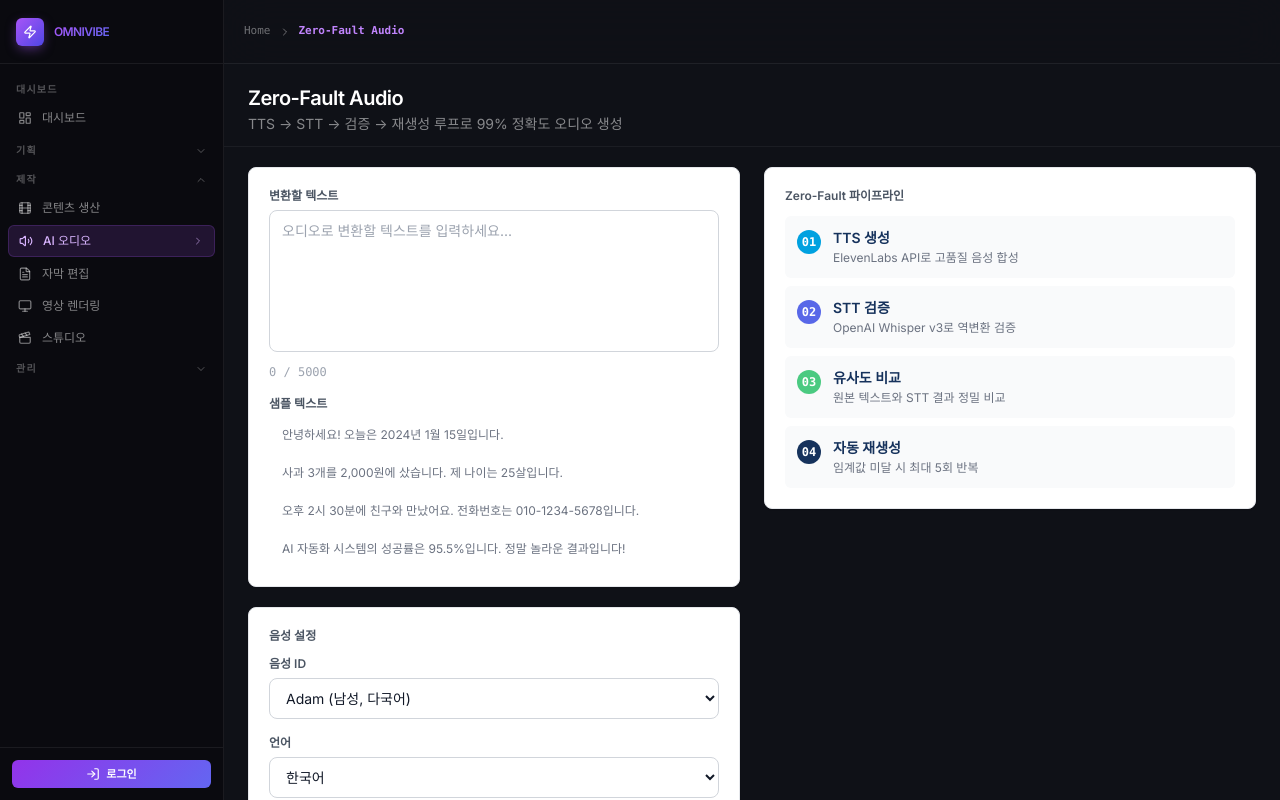
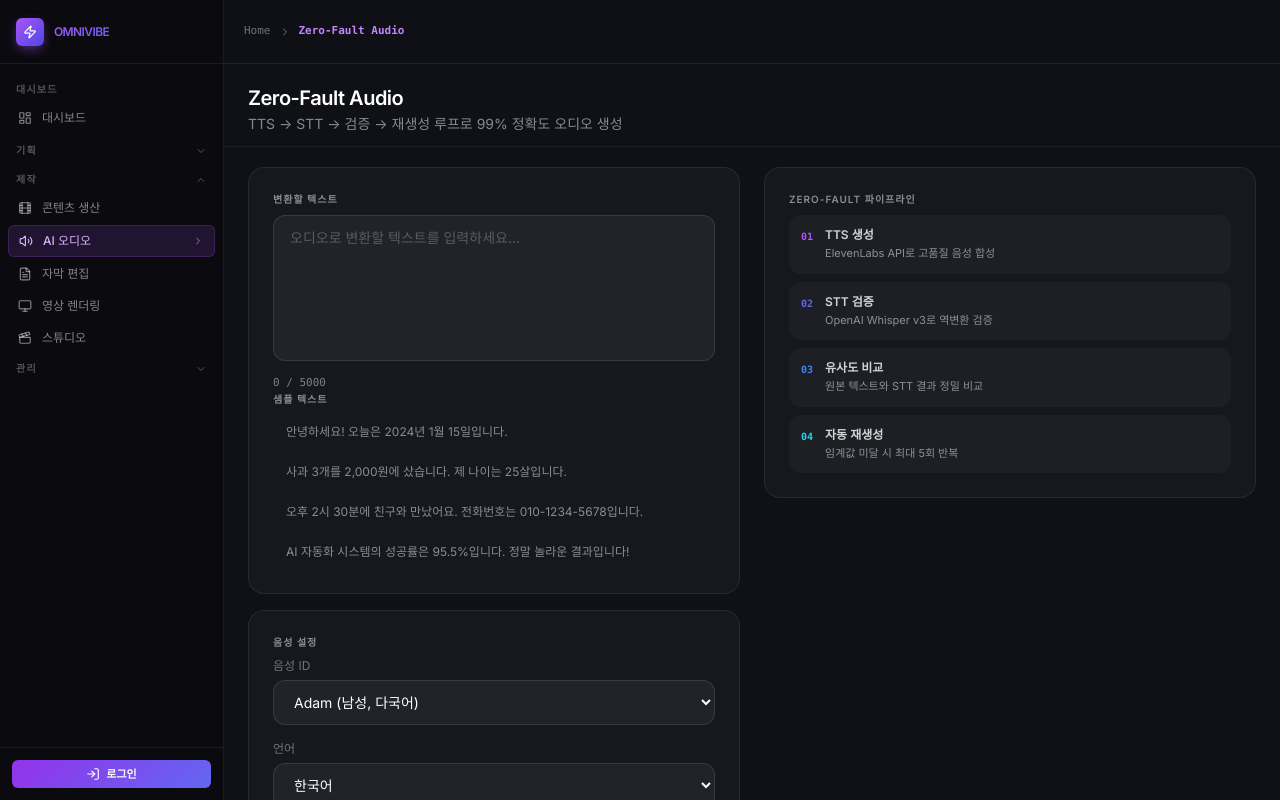
Before and after one commit to myaji35/30_OmniVibePor, a Next.js app in the folder frontend/: page /audio in a window 1280 px wide. Built offline with nearby package versions, Linux system fonts and the light colour scheme.

Commit message:
Revert "refactor: /audio 페이지 SLDS 라이트 테마로 전환"
This reverts commit 0b5c841086f239d990eaa3ea7a8391986a9a8917.

```diff
--- a/frontend/app/audio/page.tsx
+++ b/frontend/app/audio/page.tsx
@@ -1,7 +1,7 @@
 'use client'
 
 import { useState, useRef } from 'react'
-import { Mic2, Wand2, Download, RotateCcw, CheckCircle2, XCircle, Loader2, Play } from 'lucide-react'
+import { Mic2, Wand2, Download, RotateCcw, CheckCircle2, XCircle, Loader2 } from 'lucide-react'
 import AppShell from '@/components/AppShell'
 import AudioProgressTracker from '../components/AudioProgressTracker'
 
@@ -36,6 +36,19 @@ const SAMPLE_TEXTS = [
   'AI 자동화 시스템의 성공률은 95.5%입니다. 정말 놀라운 결과입니다!',
 ]
 
+const CARD = 'rounded-2xl border p-6'
+const CARD_STYLE = { background: 'rgba(255,255,255,0.03)', borderColor: 'rgba(255,255,255,0.08)' }
+
+const INPUT_CLS = 'w-full px-4 py-3 rounded-xl text-sm text-white placeholder-white/25 focus:outline-none transition-all'
+const INPUT_STYLE = {
+  background: 'rgba(255,255,255,0.05)',
+  border: '1px solid rgba(255,255,255,0.1)',
+}
+
+function SectionLabel({ children }: { children: React.ReactNode }) {
+  return <p className="text-[10px] font-black text-white/50 uppercase tracking-widest mb-2">{children}</p>
+}
+
 export default function AudioPage() {
   const [text, setText] = useState('')
   const [voiceId, setVoiceId] = useState('pNInz6obpgDQGcFmaJgB')
@@ -45,10 +58,12 @@ export default function AudioPage() {
   const [loading, setLoading] = useState(false)
   const [taskId, setTaskId] = useState<string | null>(null)
   const [taskStatus, setTaskStatus] = useState<TaskStatus | null>(null)
+  // ISS-062: useRef로 stale closure 회피. setState는 비동기라 setInterval 콜백에서 최신 값을 못 읽음.
   const pollingIntervalRef = useRef<NodeJS.Timeout | null>(null)
 
   const generateAudio = async () => {
     if (!text.trim()) { alert('텍스트를 입력해주세요'); return }
+    // 이전 polling 정리
     if (pollingIntervalRef.current) {
       clearInterval(pollingIntervalRef.current)
       pollingIntervalRef.current = null
@@ -68,13 +83,15 @@ export default function AudioPage() {
   }
 
   const startPolling = (id: string) => {
+    // 즉시 1회 조회 후 interval 시작 (첫 2초 wait 제거)
     checkTaskStatus(id)
-    const interval = setInterval(() => checkTaskStatus(id), 1500)
+    const interval = setInterval(() => checkTaskStatus(id), 1500)  // 2초 → 1.5초로 단축
     pollingIntervalRef.current = interval
   }
 
   const checkTaskStatus = async (id: string) => {
     try {
+      // cache-busting timestamp로 프록시 캐싱 방어
       const res = await fetch(`/api/audio/status/${id}?t=${Date.now()}`, { cache: 'no-store' })
       const data: TaskStatus = await res.json()
       setTaskStatus(data)
@@ -103,27 +120,28 @@ export default function AudioPage() {
       <div className="grid grid-cols-1 lg:grid-cols-2 gap-6">
 
         {/* ── 좌측: 입력 ── */}
-        <div className="space-y-5">
+        <div className="space-y-4">
 
           {/* 텍스트 입력 */}
-          <div className="bg-white rounded-lg border border-gray-200 p-5 shadow-sm">
-            <label className="block text-xs font-semibold text-gray-600 mb-1.5">변환할 텍스트</label>
+          <div className={CARD} style={CARD_STYLE}>
+            <SectionLabel>변환할 텍스트</SectionLabel>
             <textarea
               value={text}
               onChange={(e) => setText(e.target.value)}
               placeholder="오디오로 변환할 텍스트를 입력하세요..."
               rows={6}
-              className="w-full px-3 py-2.5 border border-gray-300 rounded-lg text-sm text-gray-900 placeholder-gray-400 focus:outline-none focus:border-[#00A1E0] focus:ring-1 focus:ring-[#00A1E0] resize-none"
+              className={INPUT_CLS}
+              style={{ ...INPUT_STYLE, resize: 'none' }}
             />
-            <p className="text-xs text-gray-400 mt-1.5 font-mono">{text.length} / 5000</p>
+            <p className="text-[11px] text-white/45 mt-2 font-mono">{text.length} / 5000</p>
 
-            <label className="block text-xs font-semibold text-gray-600 mb-1.5 mt-4">샘플 텍스트</label>
-            <div className="grid grid-cols-1 gap-1">
+            <SectionLabel>샘플 텍스트</SectionLabel>
+            <div className="grid grid-cols-1 gap-1.5">
               {SAMPLE_TEXTS.map((sample, idx) => (
                 <button
                   key={idx}
                   onClick={() => setText(sample)}
-                  className="px-3 py-2 rounded-md text-xs text-left text-gray-500 hover:text-gray-800 hover:bg-gray-50 transition-colors border border-transparent hover:border-gray-200"
+                  className="px-3 py-2 rounded-lg text-xs text-left text-white/50 hover:text-white/80 transition-all hover:bg-white/5 border border-transparent hover:border-white/10"
                 >
                   {sample}
                 </button>
@@ -132,13 +150,13 @@ export default function AudioPage() {
           </div>
 
           {/* 설정 */}
-          <div className="bg-white rounded-lg border border-gray-200 p-5 shadow-sm">
-            <label className="block text-xs font-semibold text-gray-600 mb-3">음성 설정</label>
+          <div className={CARD} style={CARD_STYLE}>
+            <SectionLabel>음성 설정</SectionLabel>
             <div className="space-y-4">
               <div>
-                <label className="block text-xs font-semibold text-gray-600 mb-1.5">음성 ID</label>
+                <label className="block text-xs text-white/40 mb-1.5">음성 ID</label>
                 <select value={voiceId} onChange={(e) => setVoiceId(e.target.value)}
-                  className="w-full px-3 py-2.5 border border-gray-300 rounded-lg text-sm text-gray-900 bg-white focus:outline-none focus:border-[#00A1E0] focus:ring-1 focus:ring-[#00A1E0]">
+                  className={INPUT_CLS} style={INPUT_STYLE}>
                   <option value="pNInz6obpgDQGcFmaJgB">Adam (남성, 다국어)</option>
                   <option value="EXAVITQu4vr4xnSDxMaL">Sarah (여성, 다국어)</option>
                   <option value="cgSgspJ2msm6clMCkdW9">Jessica (여성, 다국어)</option>
@@ -148,9 +166,9 @@ export default function AudioPage() {
               </div>
 
               <div>
-                <label className="block text-xs font-semibold text-gray-600 mb-1.5">언어</label>
+                <label className="block text-xs text-white/40 mb-1.5">언어</label>
                 <select value={language} onChange={(e) => setLanguage(e.target.value)}
-                  className="w-full px-3 py-2.5 border border-gray-300 rounded-lg text-sm text-gray-900 bg-white focus:outline-none focus:border-[#00A1E0] focus:ring-1 focus:ring-[#00A1E0]">
+                  className={INPUT_CLS} style={INPUT_STYLE}>
                   <option value="ko">한국어</option>
                   <option value="en">English</option>
                 </select>
@@ -158,32 +176,32 @@ export default function AudioPage() {
 
               <div>
                 <div className="flex items-center justify-between mb-1.5">
-                  <label className="text-xs font-semibold text-gray-600">정확도 임계값</label>
-                  <span className="text-xs font-bold text-[#00A1E0]">{(accuracyThreshold * 100).toFixed(0)}%</span>
+                  <label className="text-xs text-white/40">정확도 임계값</label>
+                  <span className="text-xs font-bold text-purple-400">{(accuracyThreshold * 100).toFixed(0)}%</span>
                 </div>
                 <input type="range" min="0.8" max="1.0" step="0.01"
                   value={accuracyThreshold}
                   onChange={(e) => setAccuracyThreshold(parseFloat(e.target.value))}
-                  className="w-full accent-[#00A1E0]" />
+                  className="w-full accent-purple-500" />
               </div>
 
               <div>
                 <div className="flex items-center justify-between mb-1.5">
-                  <label className="text-xs font-semibold text-gray-600">최대 재시도 횟수</label>
-                  <span className="text-xs font-bold text-[#16325C]">{maxAttempts}회</span>
+                  <label className="text-xs text-white/40">최대 재시도 횟수</label>
+                  <span className="text-xs font-bold text-indigo-400">{maxAttempts}회</span>
                 </div>
                 <input type="range" min="1" max="10" step="1"
                   value={maxAttempts}
                   onChange={(e) => setMaxAttempts(parseInt(e.target.value))}
-                  className="w-full accent-[#00A1E0]" />
+                  className="w-full accent-indigo-500" />
               </div>
             </div>
 
             <button
               onClick={generateAudio}
               disabled={loading}
-              className="mt-5 w-full flex items-center justify-center gap-2 py-3 rounded-lg text-sm font-bold text-white transition-all disabled:opacity-50 active:scale-[0.98]"
-              style={{ backgroundColor: loading ? '#7FCCE8' : '#00A1E0' }}
+              className="mt-5 w-full flex items-center justify-center gap-2 py-3 rounded-xl text-sm font-black uppercase tracking-wider transition-all disabled:opacity-50 active:scale-95"
+              style={{ background: loading ? 'rgba(168,85,247,0.3)' : 'linear-gradient(135deg, #a855f7, #6366f1)', boxShadow: loading ? 'none' : '0 0 20px rgba(168,85,247,0.3)' }}
             >
               {loading ? <Loader2 className="w-4 h-4 animate-spin" /> : <Wand2 className="w-4 h-4" />}
               {loading ? '생성 중...' : '오디오 생성'}
@@ -192,11 +210,11 @@ export default function AudioPage() {
         </div>
 
         {/* ── 우측: 결과 ── */}
-        <div className="space-y-5">
+        <div className="space-y-4">
 
           {/* 진행 상태 */}
           {isProcessing && (
-            <div className="bg-white rounded-lg border border-gray-200 p-5 shadow-sm">
+            <div className={CARD} style={CARD_STYLE}>
               <AudioProgressTracker
                 isGenerating={isProcessing}
                 currentStep={
@@ -214,30 +232,31 @@ export default function AudioPage() {
 
           {/* 완료 */}
           {taskStatus?.status === 'SUCCESS' && (
-            <div className="bg-white rounded-lg border border-[#4BCA81] p-5 shadow-sm">
+            <div className={CARD} style={{ background: 'rgba(52,211,153,0.05)', borderColor: 'rgba(52,211,153,0.2)' }}>
               <div className="flex items-center gap-2 mb-4">
-                <CheckCircle2 className="w-5 h-5 text-[#4BCA81]" />
-                <span className="font-bold text-[#16325C]">생성 완료</span>
+                <CheckCircle2 className="w-5 h-5 text-emerald-400" />
+                <span className="font-black text-emerald-300">생성 완료</span>
               </div>
 
               <div className="space-y-2 mb-4">
                 {[
                   { label: '시도 횟수', value: `${taskStatus.result?.attempts || 0}회` },
-                  { label: '최종 유사도', value: `${((taskStatus.result?.final_similarity || 0) * 100).toFixed(2)}%`, color: 'text-[#4BCA81]' },
+                  { label: '최종 유사도', value: `${((taskStatus.result?.final_similarity || 0) * 100).toFixed(2)}%`, color: 'text-emerald-400' },
                 ].map(({ label, value, color }) => (
-                  <div key={label} className="flex items-center justify-between px-3 py-2.5 rounded-md bg-gray-50">
-                    <span className="text-xs text-gray-500">{label}</span>
-                    <span className={`text-sm font-bold ${color || 'text-[#16325C]'}`}>{value}</span>
+                  <div key={label} className="flex items-center justify-between px-3 py-2 rounded-lg"
+                    style={{ background: 'rgba(255,255,255,0.04)' }}>
+                    <span className="text-xs text-white/40">{label}</span>
+                    <span className={`text-xs font-bold ${color || 'text-white/80'}`}>{value}</span>
                   </div>
                 ))}
               </div>
 
-              <audio controls className="w-full mb-3 rounded-lg"
+              <audio controls className="w-full mb-3 rounded-xl"
                 src={`/api/audio/download/${taskId}`} />
 
               <button onClick={downloadAudio}
-                className="w-full flex items-center justify-center gap-2 py-2.5 rounded-lg text-sm font-bold text-white transition-all active:scale-[0.98]"
-                style={{ backgroundColor: '#00A1E0' }}>
+                className="w-full flex items-center justify-center gap-2 py-2.5 rounded-xl text-sm font-bold transition-all"
+                style={{ background: 'rgba(52,211,153,0.15)', border: '1px solid rgba(52,211,153,0.3)', color: '#34d399' }}>
                 <Download className="w-4 h-4" />
                 오디오 다운로드
               </button>
@@ -246,14 +265,14 @@ export default function AudioPage() {
 
           {/* 실패 */}
           {taskStatus?.status === 'FAILURE' && (
-            <div className="bg-white rounded-lg border border-[#EA001E] p-5 shadow-sm">
+            <div className={CARD} style={{ background: 'rgba(239,68,68,0.05)', borderColor: 'rgba(239,68,68,0.2)' }}>
               <div className="flex items-center gap-2 mb-3">
-                <XCircle className="w-5 h-5 text-[#EA001E]" />
-                <span className="font-bold text-[#16325C]">생성 실패</span>
+                <XCircle className="w-5 h-5 text-red-400" />
+                <span className="font-black text-red-300">생성 실패</span>
               </div>
-              <p className="text-sm text-gray-600">{taskStatus.error || '알 수 없는 오류'}</p>
+              <p className="text-sm text-white/50">{taskStatus.error || '알 수 없는 오류'}</p>
               <button onClick={() => { setTaskStatus(null); setTaskId(null) }}
-                className="mt-3 flex items-center gap-1.5 text-xs text-gray-500 hover:text-[#00A1E0] transition-colors">
+                className="mt-3 flex items-center gap-1.5 text-xs text-white/40 hover:text-white/70 transition-colors">
                 <RotateCcw className="w-3.5 h-3.5" />
                 다시 시도
               </button>
@@ -262,18 +281,18 @@ export default function AudioPage() {
 
           {/* 검증 결과 */}
           {taskStatus?.result && (
-            <div className="bg-white rounded-lg border border-gray-200 p-5 shadow-sm">
-              <label className="block text-xs font-semibold text-gray-600 mb-3">검증 결과</label>
+            <div className={CARD} style={CARD_STYLE}>
+              <SectionLabel>검증 결과</SectionLabel>
               <div className="space-y-3">
                 {[
-                  { label: '원본 텍스트', value: taskStatus.result.original_text, color: 'text-gray-700' },
+                  { label: '원본 텍스트', value: taskStatus.result.original_text, color: 'text-white/70' },
                   taskStatus.result.normalized_text !== taskStatus.result.original_text
-                    ? { label: '정규화됨', value: taskStatus.result.normalized_text, color: 'text-[#4BCA81]' }
+                    ? { label: '정규화됨', value: taskStatus.result.normalized_text, color: 'text-emerald-400' }
                     : null,
-                  { label: 'STT 변환 결과', value: taskStatus.result.transcribed_text, color: 'text-[#00A1E0]' },
+                  { label: 'STT 변환 결과', value: taskStatus.result.transcribed_text, color: 'text-blue-400' },
                 ].filter(Boolean).map((item) => item && (
-                  <div key={item.label} className="p-3 rounded-md bg-gray-50">
-                    <p className="text-xs font-semibold text-gray-500 mb-1">{item.label}</p>
+                  <div key={item.label} className="p-3 rounded-xl" style={{ background: 'rgba(255,255,255,0.04)' }}>
+                    <p className="text-[10px] text-white/50 uppercase tracking-widest mb-1">{item.label}</p>
                     <p className={`text-sm ${item.color}`}>{item.value}</p>
                   </div>
                 ))}
@@ -283,20 +302,20 @@ export default function AudioPage() {
 
           {/* Zero-Fault 가이드 */}
           {!taskId && !loading && (
-            <div className="bg-white rounded-lg border border-gray-200 p-5 shadow-sm">
-              <label className="block text-xs font-semibold text-gray-600 mb-3">Zero-Fault 파이프라인</label>
+            <div className={CARD} style={CARD_STYLE}>
+              <SectionLabel>Zero-Fault 파이프라인</SectionLabel>
               <div className="space-y-2">
                 {[
-                  { step: '01', label: 'TTS 생성', desc: 'ElevenLabs API로 고품질 음성 합성', color: '#00A1E0' },
-                  { step: '02', label: 'STT 검증', desc: 'OpenAI Whisper v3로 역변환 검증', color: '#5867E8' },
-                  { step: '03', label: '유사도 비교', desc: '원본 텍스트와 STT 결과 정밀 비교', color: '#4BCA81' },
-                  { step: '04', label: '자동 재생성', desc: `임계값 미달 시 최대 ${maxAttempts}회 반복`, color: '#16325C' },
+                  { step: '01', label: 'TTS 생성', desc: 'ElevenLabs API로 고품질 음성 합성', color: '#a855f7' },
+                  { step: '02', label: 'STT 검증', desc: 'OpenAI Whisper v3로 역변환 검증', color: '#6366f1' },
+                  { step: '03', label: '유사도 비교', desc: '원본 텍스트와 STT 결과 정밀 비교', color: '#3b82f6' },
+                  { step: '04', label: '자동 재생성', desc: `임계값 미달 시 최대 ${maxAttempts}회 반복`, color: '#22d3ee' },
                 ].map(({ step, label, desc, color }) => (
-                  <div key={step} className="flex items-start gap-3 p-3 rounded-md bg-gray-50">
-                    <span className="text-xs font-bold font-mono shrink-0 mt-0.5 w-6 h-6 rounded-full flex items-center justify-center text-white" style={{ backgroundColor: color }}>{step}</span>
+                  <div key={step} className="flex items-start gap-3 p-3 rounded-xl" style={{ background: 'rgba(255,255,255,0.03)' }}>
+                    <span className="text-[10px] font-black font-mono shrink-0 mt-0.5" style={{ color }}>{step}</span>
                     <div>
-                      <p className="text-sm font-semibold text-[#16325C]">{label}</p>
-                      <p className="text-xs text-gray-500 mt-0.5">{desc}</p>
+                      <p className="text-xs font-bold text-white/80">{label}</p>
+                      <p className="text-[11px] text-white/50 mt-0.5">{desc}</p>
                     </div>
                   </div>
                 ))}
```
